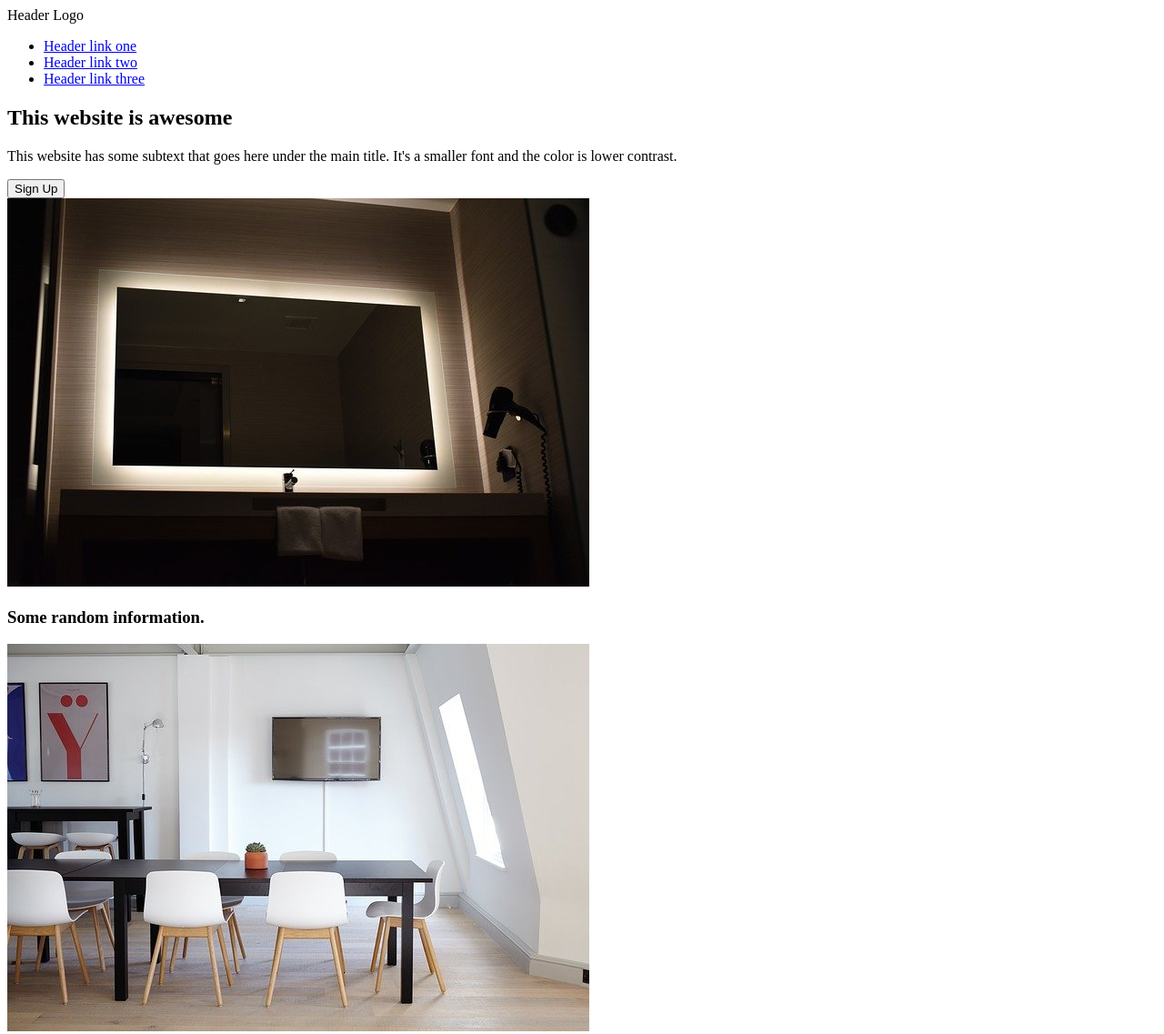
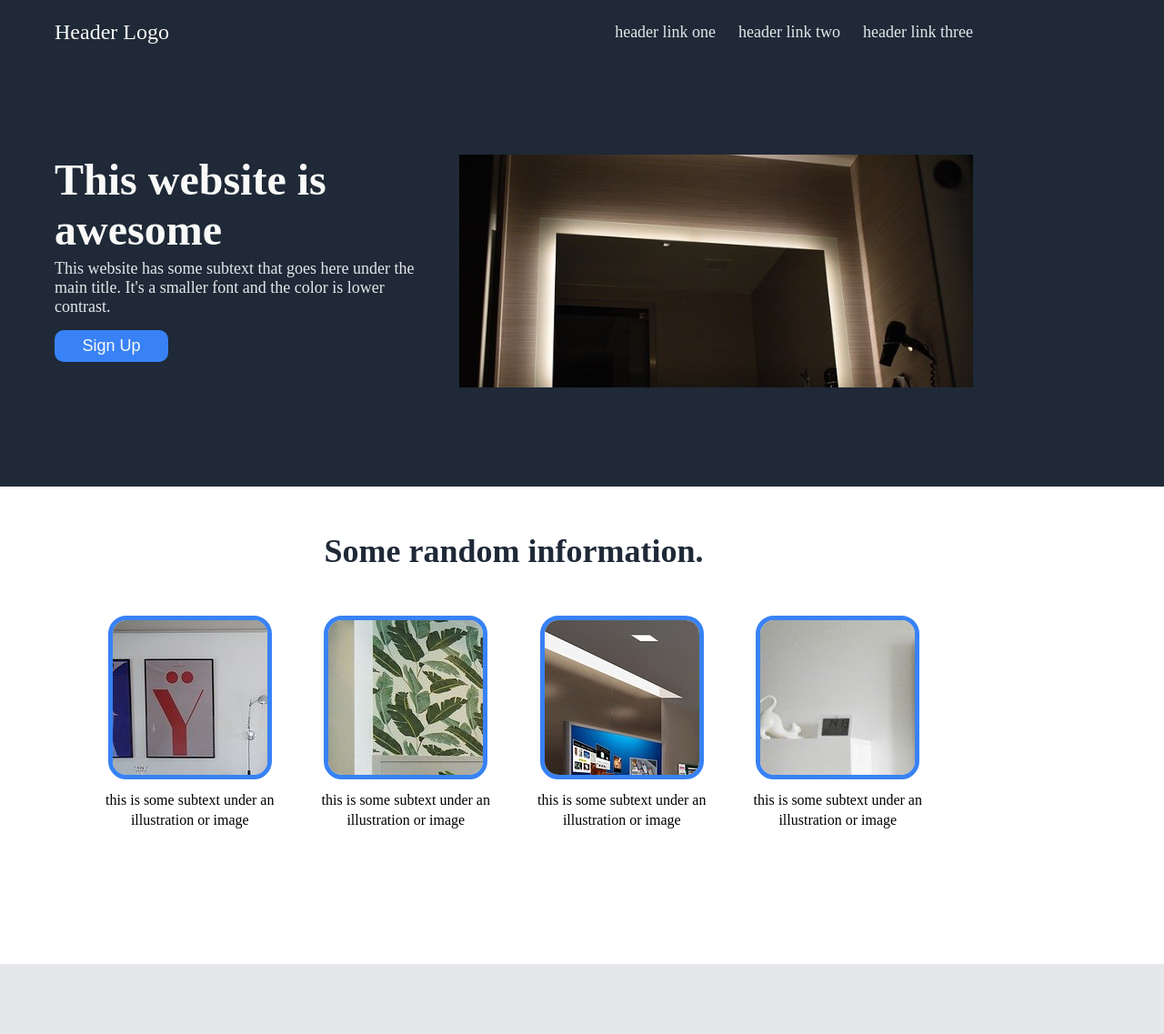
Before and after one commit to rhamby92/landing_page, a plain HTML site: page index.html in a window 1280 px wide. Shown: the top 1137 px of the page at 91% size. Drawn offline with Linux system fonts and the light colour scheme.

Commit message:
all sections up to call to action

```diff
--- a/css/main.css
+++ b/css/main.css
@@ -0,0 +1,165 @@
+*{
+    box-sizing: border-box;
+    margin: 0;
+    padding: 0;
+}
+.container{
+    margin-left: 60px;
+    margin-right: 170px;
+    padding-right: 40px;
+}
+
+header, .hero, footer{
+    background-color: #1f2937;
+
+}
+.top-nav{
+    display: flex;
+    justify-content: space-between;
+    align-items: center;
+    height: 70px;
+}
+.header-logo{
+    font-size: 24px;
+    color: #f9faf8;
+}
+ul{
+    display: flex;
+    list-style-type: none;
+}
+
+a{
+    text-decoration: none;
+    font-size: 18px;
+    color: #e5e7eb;
+    padding-left: 25px;
+
+}
+.hero{
+   display: flex;
+    padding-top: 100px;
+    height: 465px;
+
+
+}
+
+
+.hero-left, .hero-right{
+    height: 70%;
+
+
+}
+.hero-left{
+    width: 50%;
+}
+
+.hero-left h1{
+    font-size: 48px;
+    font-weight: 900;
+    color: #f9faf8;
+
+}
+.hero-left p{
+    font-size: 18px;
+    color: #e5e7eb;
+
+}
+.hero-left h1, .hero-left p{
+    margin-bottom: 5px;
+}
+.hero-right{
+    overflow: hidden;
+
+}
+.hero-image{
+    width: 100%;
+}
+.top{
+    width: 125px;
+    height: 35px;
+    background-color: #3882f6;
+    color: #f9faf8;
+    font-size: 18px;
+    margin-top: 10px;
+    border-style: none;
+    border-radius: 10px;
+}
+.info{
+    height: 525px;
+    display: flex;
+    padding-top: 50px;
+    padding-left: 30px;
+    padding-right: 30px;
+}
+
+.info h3{
+    font-size: 36px;
+    font-weight: 900;
+    color: #1f2937
+}
+.info-heading{
+    display: flex;
+    justify-content: center;
+
+
+}
+.info-images{
+    display: flex;
+}
+.image-with-description{
+    display: flex;
+    flex-direction: column;
+    align-items: center;
+    text-align: center;
+
+}
+.image-container{
+    height: 180px;
+    width: 180px;
+    overflow: hidden;
+    border: 5px solid #3882f6;
+    border-radius: 20px;
+}
+.image-with-description p{
+    margin-top: 12px;
+    line-height: 1.4;
+}
+.info-images{
+    margin-top: 50px;
+}
+.quote{
+    background-color: #e5e7eb;
+    height: 450px;
+    padding: 80px;
+
+
+}
+.quote-paragraph{
+    display: flex;
+    flex-direction: column;
+    justify-content: center;
+    align-items: center;
+    font-size: 36px;
+    font-weight: lighter;
+    font-style: italic;
+    color: #1f2937;
+    margin-left: 50px;
+}
+.signature{
+    display: flex;
+    justify-content: flex-end;
+    font-size: 24px;
+    font-weight: bold;
+    padding-right: 70px;
+}
+.call-to-action{
+    height: 300px;
+    display: flex;
+    align-items: center;
+}
+.action-div{
+    background-color: #3882f6;
+    color: #f9faf8;
+    display: flex;
+
+}
--- a/index.html
+++ b/index.html
@@ -4,6 +4,7 @@
 <!--[if IE 8]>         <html class="no-js lt-ie9"> <![endif]-->
 <!--[if gt IE 8]>      <html class="no-js"> <![endif]-->
 <html>
+
 <head>
     <meta charset="utf-8">
     <meta http-equiv="X-UA-Compatible" content="IE=edge">
@@ -12,65 +13,93 @@
     <meta name="viewport" content="width=device-width, initial-scale=1">
     <link rel="stylesheet" href="css/main.css">
 </head>
+
 <body>
+
     <header>
+        <div class="container header">
+            <nav class="top-nav">
                 <div class="header-logo">Header Logo</div>
                 <nav class="header-nav-right">
                     <ul>
-                    <li><a href="#">Header link one</a></li>
-                    <li><a href="#">Header link two</a></li>
-                    <li><a href="#">Header link three</a></li>
+                        <li><a href="#">header link one</a></li>
+                        <li><a href="#">header link two</a></li>
+                        <li><a href="#">header link three</a></li>
                     </ul>
+                </nav>
             </nav>
             <section class="hero">
                 <div class="hero-left">
-                <h1>This website is awesome</h1>
-                <p>This website has some subtext that goes here under the
-                    main title. It's a smaller font and the color is lower
+                    <h1>This website is<br> awesome</h1>
+                    <p>This website has some subtext that goes here under the<br>
+                        main title. It's a smaller font and the color is lower<br>
                         contrast.
                     </p>
-                <button>Sign Up</button>
+                    <button class="top">Sign Up</button>
                 </div>
-            <img src="images/image_1.jpg" alt="picture of tv">
+                <div class="hero-right">
+
+                    <img class="hero-image" src="images/image_1.jpg" alt="picture of tv">
+
+                </div>
             </section>
+        </div>
     </header>
     <main>
         <section class="info">
+            <div class="container">
+                <h3 class="info-heading">Some random information.</h3>
                 <div class="info-images">
-                <h3>Some random information.</h3>
                     <div class="image-with-description">
+                        <div class="image-container">
                             <img src="images/image2.jpg" alt="picture of tv">
+                        </div>
                         <p>this is some subtext under an illustration or image</p>
                     </div>
                     <div class="image-with-description">
+                        <div class="image-container">
                             <img src="images/image3.jpg" alt="picture of tv">
+                        </div>
                         <p>this is some subtext under an illustration or image</p>
                     </div>
                     <div class="image-with-description">
+                        <div class="image-container">
                             <img src="images/image4.jpg" alt="picture of tv">
+                        </div>
                         <p>this is some subtext under an illustration or image</p>
                     </div>
                     <div class="image-with-description">
+                        <div class="image-container">
                             <img src="images/image5.jpg" alt="picture of tv">
+                        </div>
                         <p>this is some subtext under an illustration or image</p>
+                    </div>
+                </div>
             </div>
             </div>
         </section>
         <section class="quote">
+            <div class="container">
                 <div class="quote-paragraph">
                     <p>This is an inspiring quote, or
                         a testimonial from a customer.
                         Maybe it's just filling up space,
-                or maybe people will actually read it.
-                Who knows? All I know is that it looks nice.
+                        or maybe<br> people will actually read it.
+                        Who knows? All I know<br> is that it looks nice.
                     </p>
-            <span class="signature">-Thor, God of Thunder</span>
+                </div>
+                <div class="signature">-Thor, God of Thunder</div>
             </div>
         </section>
         <section class="call-to-action">
+            <div class="container">
             <div class="action-div">
+                <div class="action-left">
                 <h4>Call to action! It's time!</h4>
                 <p>Sign up for our product by clicking that button right over there!</p>
+                </div>
+
+            </div>
             </div>
         </section>
     </main>
@@ -82,4 +111,5 @@
 
     <script src="" async defer></script>
 </body>
+
 </html>
```
Lines whose indentation alone changed are shown as unchanged.
